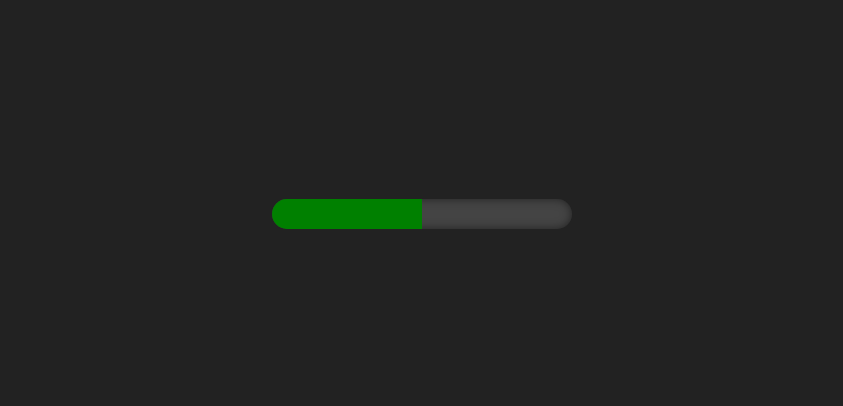
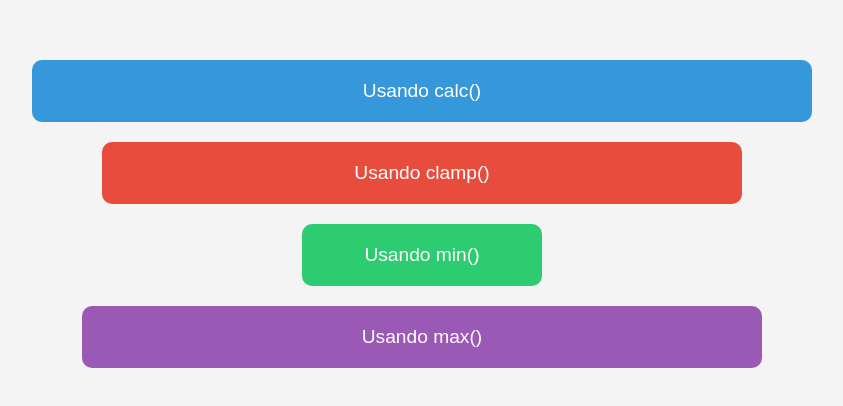
Before and after one commit to johnmelodev/CSS-style-depth, a plain HTML site: page index.html in a window 1280 px wide. Shown: the part 186-592 px from the top of the page, without its empty margins (218-1061 px from the left). Drawn offline with Linux system fonts and the light colour scheme.

Commit message:
calc(), clamp(), min(), max()

```diff
--- a/index.html
+++ b/index.html
@@ -4,13 +4,29 @@
 <head>
     <meta charset="UTF-8">
     <meta name="viewport" content="width=device-width, initial-scale=1.0">
-    <title>Barra de Energia</title>
+    <title>Funções CSS: calc(), clamp(), min(), max()</title>
     <link rel="stylesheet" href="styles.css">
 </head>
 
 <body>
-    <div class="energy-bar">
-        <div class="energy-level"></div>
+    <!-- Div para demonstrar a função calc() -->
+    <div class="box calc-box">
+        Usando calc()
+    </div>
+
+    <!-- Div para demonstrar a função clamp() -->
+    <div class="box clamp-box">
+        Usando clamp()
+    </div>
+
+    <!-- Div para demonstrar a função min() -->
+    <div class="box min-box">
+        Usando min()
+    </div>
+
+    <!-- Div para demonstrar a função max() -->
+    <div class="box max-box">
+        Usando max()
     </div>
 </body>
 
--- a/styles.css
+++ b/styles.css
@@ -1,33 +1,55 @@
 /* Estilo básico para o corpo da página */
 body {
   display: flex;
+  flex-direction: column;
+  align-items: center;
   justify-content: center;
-  align-items: center;
   height: 100vh;
   margin: 0;
-  background-color: #222;
+  background-color: #f4f4f4;
   font-family: Arial, sans-serif;
 }
 
-/* Estilo para o contêiner da barra de energia */
-.energy-bar {
-  width: 300px;
-  height: 30px;
-  background-color: #444;
-  border-radius: 15px;
-  overflow: hidden;
-  box-shadow: inset 0 0 10px rgba(0, 0, 0, 0.5);
+/* Estilo básico para todas as divs */
+.box {
+  width: 80%; /* Largura padrão para todas as divs */
+  padding: 20px;
+  margin: 10px 0;
+  color: white;
+  text-align: center;
+  font-size: 1.2rem;
+  border-radius: 10px;
 }
 
-/* Estilo para o nível de energia */
-.energy-level {
-  width: 50%; /* Largura inicial da barra de energia */
-  height: 100%;
-  background-color: green;
-  transition: width 0.3s ease; /* Transição suave ao alterar a largura */
+/* Demonstração da função calc() */
+.calc-box {
+  background-color: #3498db; /* Azul claro */
+  /* A função calc() permite combinar diferentes unidades de medida.
+     Aqui, definimos a largura como 50% da largura do contêiner + 100px. */
+  width: calc(50% + 100px);
 }
 
-/* Efeito de hover: aumenta a largura da barra de energia */
-.energy-bar:hover .energy-level {
-  width: calc(50% + 20%); /* Aumenta a largura usando calc() */
+/* Demonstração da função clamp() */
+.clamp-box {
+  background-color: #e74c3c; /* Vermelho */
+  /* A função clamp() define um valor mínimo, ideal e máximo.
+     Aqui, a largura será no mínimo 200px, idealmente 50% da largura do contêiner,
+     e no máximo 600px. */
+  width: clamp(200px, 50%, 600px);
 }
+
+/* Demonstração da função min() */
+.min-box {
+  background-color: #2ecc71; /* Verde */
+  /* A função min() resolve para o menor dos valores fornecidos.
+     Aqui, a largura será a menor entre 200px e 50% da largura do contêiner. */
+  width: min(200px, 50%);
+}
+
+/* Demonstração da função max() */
+.max-box {
+  background-color: #9b59b6; /* Roxo */
+  /* A função max() resolve para o maior dos valores fornecidos.
+     Aqui, a largura será a maior entre 300px e 50% da largura do contêiner. */
+  width: max(300px, 50%);
+}
```
